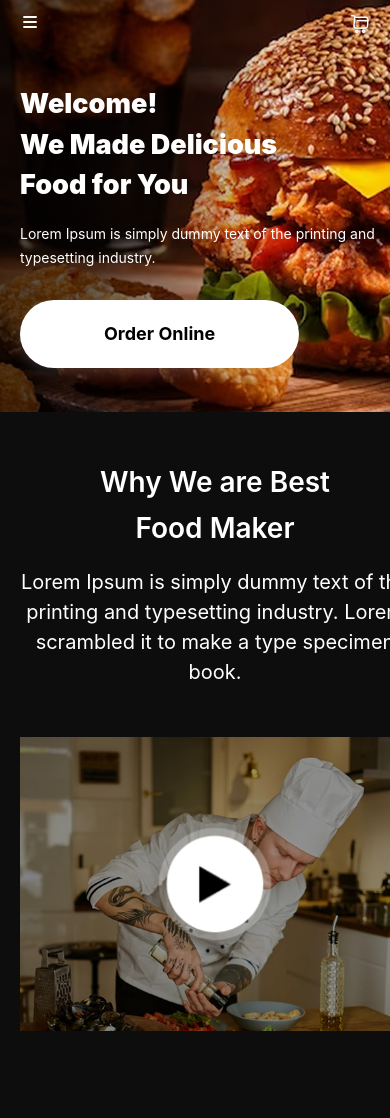
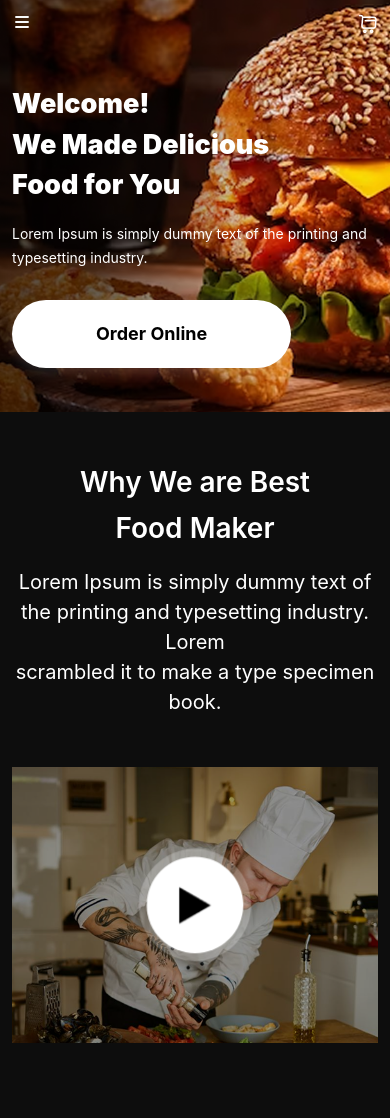
Before and after one commit to fmfarukhossen702-prog/Restaurants-project, a website: page index.html in a window 390 px wide. Shown: the part 130-1248 px from the top of the page. Drawn offline with Linux system fonts and the light colour scheme.

Commit message:
responsive

```diff
--- a/index.html
+++ b/index.html
@@ -37,7 +37,7 @@
             </div>
           </div>
         </div>
-        <div class="flex mt-7.5 mr-10 mb-10 justify-between lg:hidden">
+        <div class="flex mt-7.5 mb-10 justify-between lg:hidden">
           <i class="fa-solid fa-bars" style="color: rgb(247, 249, 250);"></i>
           <img src="image/shopping-cart.png" alt="">
         </div>
@@ -92,8 +92,8 @@
             ipsum' will uncover many web sites still in humour and the like..
             <a href="#" class="font-bold"> Read More</a>
           </p>
-          <div class="flex-1 relative">
-            <img src="image/image-1102.png" alt="" class=" " />
+          <div class="lg:flex-1 w-full  relative">
+            <img src="image/image-1102.png" alt="" class="w-full " />
             <div
               class="w-23 h-23 rounded-full bg-white flex justify-center items-center absolute top-[50%] left-[50%] translate-[-50%] animate-circle"
             >
@@ -586,7 +586,7 @@
     <!-- location part  -->
     <section class="my-22.5 lg:my-37.5 bg-[#0D0D0D]">
       <div class="container">
-        <div class="flex flex-wrap  lg:justify-between">
+        <div class="flex flex-wrap justify-center   lg:justify-between">
           <div class="text-center w-135.5 py-10.75">
             <h2 class="font-bold leading-17">
               Our Restaurants. Where to Find Us?
@@ -615,7 +615,7 @@
     <!-- footer  -->
     <footer class="pt-20 bg-[#191919]">
       <div class="container">
-        <div class="flex justify-center gap-12 flex-wrap lg:justify-between mb-25">
+        <div class="flex justify-start ml-7.5 lg:ml-0 md:justify-center md:ml-0 gap-12 flex-wrap lg:justify-between mb-25">
           <div>
             <h4 class="font-semibold text-[24px] mb-7.5">Our Products</h4>
             <ul class="text-lg leading-lg flex flex-col gap-6">
--- a/src/input.css
+++ b/src/input.css
@@ -36,7 +36,7 @@ h4{
   @apply text-[24px] font-bold leading-8.5
 }
 @utility container {
-  @apply lg:mx-auto mx-5
+  @apply mx-auto  px-3 lg:px-0
 }
 @utility list-hover {
   @apply  py-2 px-5 border-b-4 border-b-transparent rounded-b-[10px] hover:scale-105 hover:border-white duration-300 ease-linear
```
Also changed, not shown: src/output.css.
